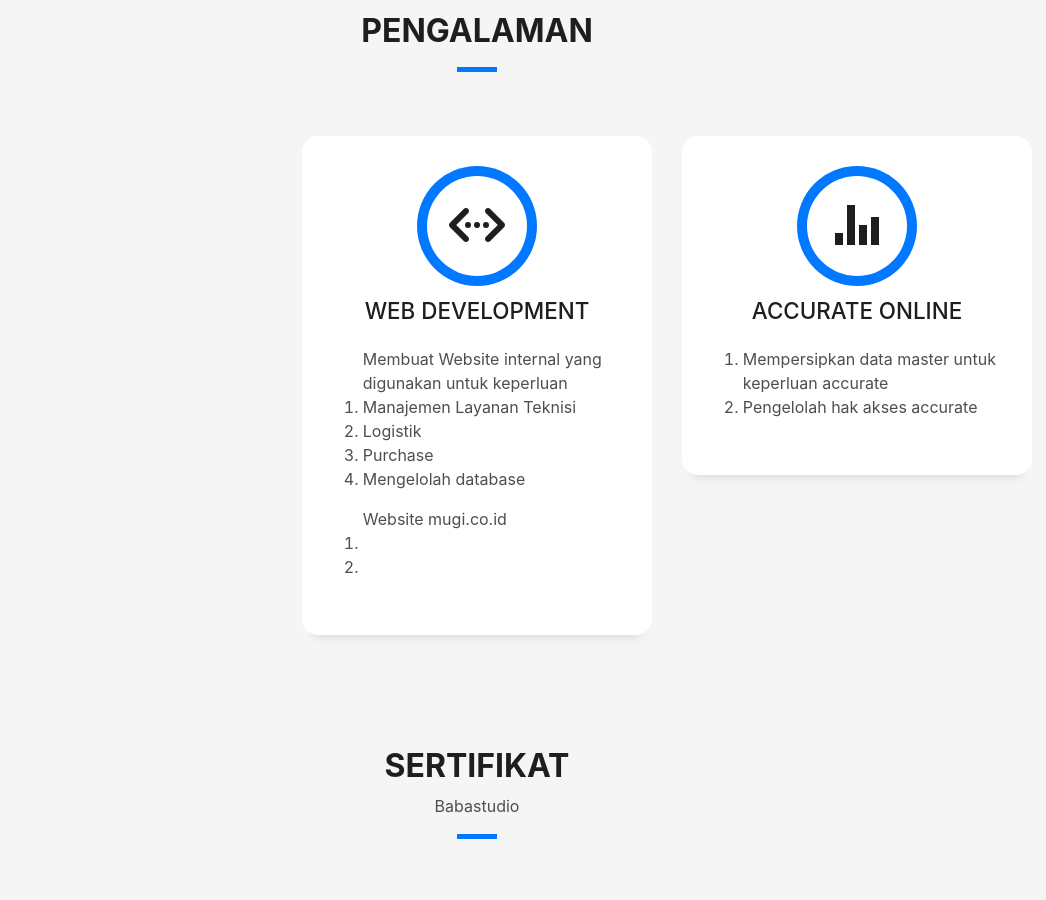
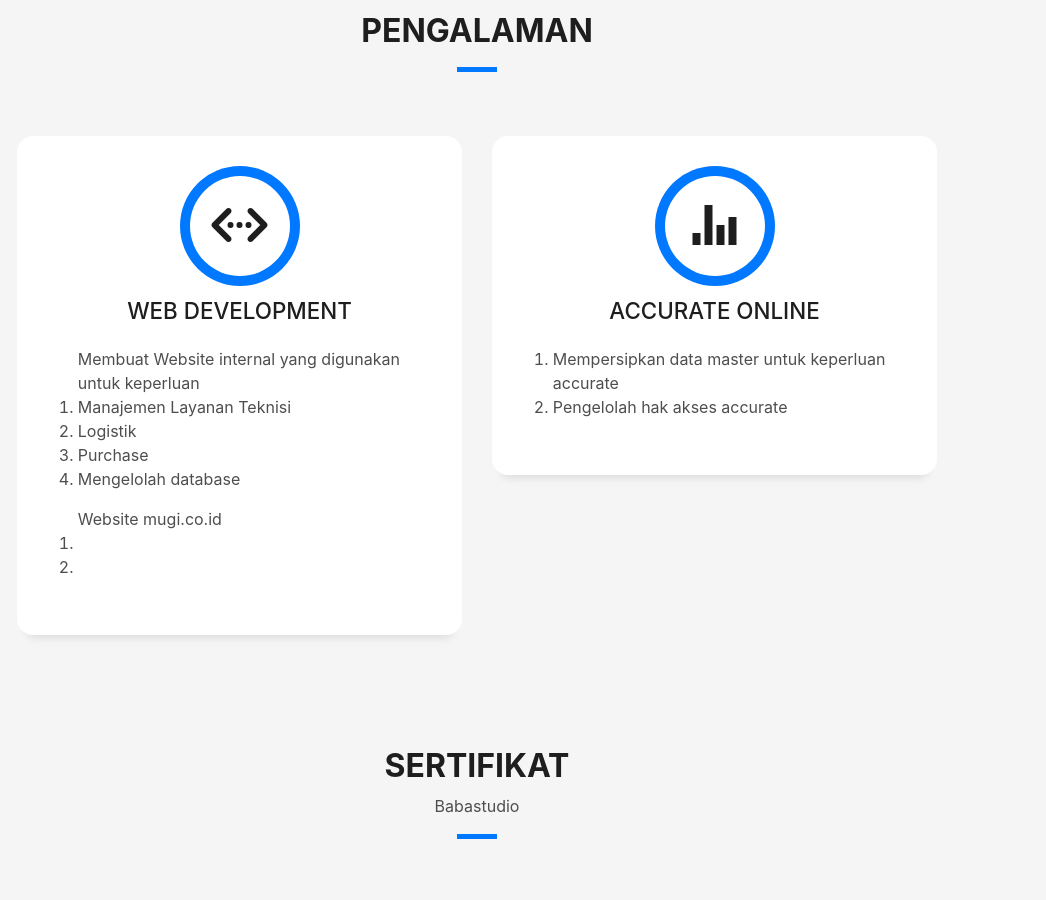
Before and after one commit to aprianto2gi/https-togiapr.github.io-togiapr.github.io-resume-, a plain HTML site: page index.html in a window 1280 px wide. Shown: the part 1600-2500 px from the top of the page, without its empty margins (163-1209 px from the left). Drawn offline with nearby package versions, Linux system fonts and the light colour scheme; files whose address does not match are found by name.

Commit message:
perubahan di index.html

```diff
--- a/index.html
+++ b/index.html
@@ -189,9 +189,8 @@
           </div>
         </div>
         <div class="row">
-          <div class="col-md-4">
-          </div>
-          <div class="col-md-4">
+          <div class="col-md-1"> </div>
+          <div class="col-md-5">
             <div class="service-box">
               <div class="service-ico">
                 <span class="ico-circle"><i class="ion-code-working"></i></span>
@@ -214,7 +213,7 @@
             </div>
           </div>
 
-          <div class="col-md-4">
+          <div class="col-md-5">
             <div class="service-box">
               <div class="service-ico">
                 <span class="ico-circle"><i class="ion-stats-bars"></i></span>
```
